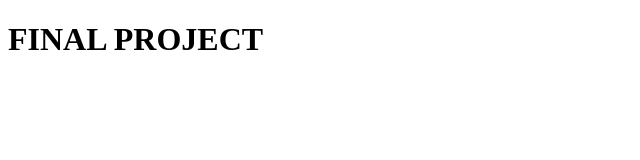
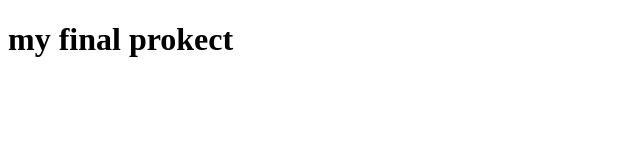
Before and after one commit to Barniclassic/Barniclassic.github.io, a plain HTML site: page index.html in a window 1280 px wide. Shown: the whole page, without its empty margins (0-640 px from the left). Drawn offline with Linux system fonts and the light colour scheme.

Commit message:
add index

```diff
--- a/index.html
+++ b/index.html
@@ -4,9 +4,9 @@
     <meta charset="UTF-8">
     <meta http-equiv="X-UA-Compatible" content="IE=edge">
     <meta name="viewport" content="width=device-width, initial-scale=1.0">
-    <title>FINAL project</title>
+    <title>my final prokect</title>
 </head>
 <body>
-    <h1> FINAL PROJECT</h1>
+    <h1>my final prokect</h1>
 </body>
 </html>
```
